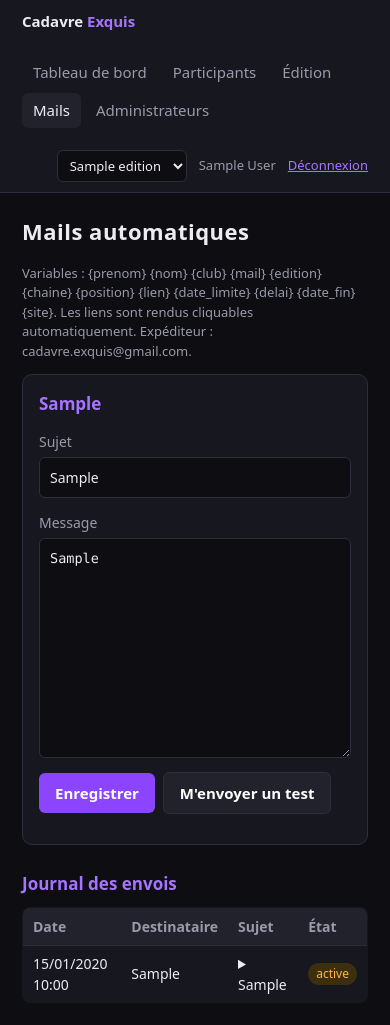
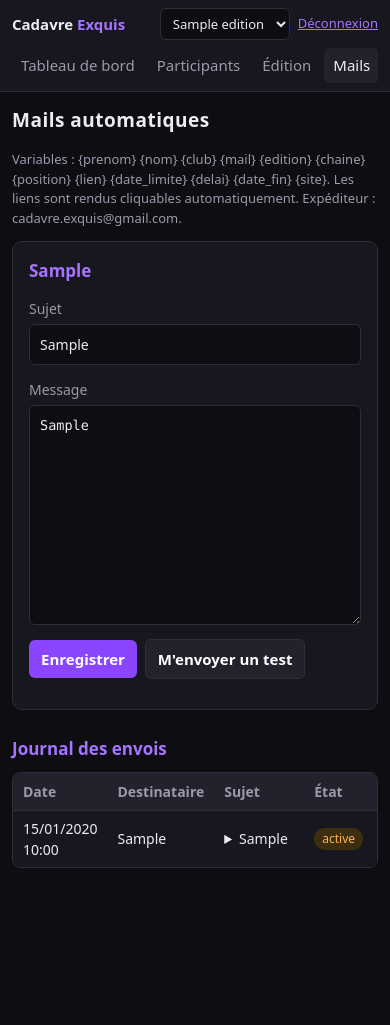
Before and after one commit to pschwaller69/CadavreExquis, a PHP site: page /admin/mails.php in a window 390 px wide. After the commit the page ends 868 px from the top, so only its background shows below. Run offline with PHP 8.4, Linux system fonts and the light colour scheme; the visitor is signed in with stand-in values (Sample User, id 1); tables that the repository leaves empty or names only in its code hold one stand-in row (values such as "Sample post"); some libraries are stand-ins or nearby versions.

Commit message:
Application installable sur téléphone (PWA) + affichage mobile
- manifest, icônes, service worker (page hors ligne, raccourcis)
- session conservée 30 jours (data/sessions)
- admin adapté aux petits écrans
- base_url par défaut : cadavreexquis.schwaller.art

Co-Authored-By: Claude Opus 5.5 <noreply@anthropic.com>
Claude-Session: https://claude.ai/code/session_01GGqRrvkVCv4JNv2UuA85qV

```diff
--- a/admin/login.php
+++ b/admin/login.php
@@ -15,7 +15,7 @@ if ($_SERVER['REQUEST_METHOD'] === 'POST') {
     $err = 'Identifiant ou mot de passe incorrect.';
 }
 ?><!doctype html><html lang="fr"><meta charset="utf-8"><meta name="viewport" content="width=device-width,initial-scale=1">
-<title>Connexion – Cadavre Exquis</title><link rel="stylesheet" href="../assets/style.css">
+<title>Connexion – Cadavre Exquis</title><link rel="stylesheet" href="../assets/style.css"><?= pwa_head() ?>
 <body class="public"><main class="carte" style="max-width:380px">
 <h1>Cadavre <span>Exquis</span></h1>
 <?php if (get('installe')): ?><p class="alerte ok">Compte créé. Pensez à supprimer install.php.</p><?php endif ?>
--- a/admin/presentation.php
+++ b/admin/presentation.php
@@ -22,6 +22,7 @@ foreach ($chaines as $ch) {
 }
 $n = count($pages);
 ?><!doctype html><html lang="fr"><meta charset="utf-8">
+<?= pwa_head() ?>
 <title>Présentation – <?= h($ed['nom']) ?></title>
 <style>
   @page { size: A4 landscape; margin: 0; }
--- a/assets/style.css
+++ b/assets/style.css
@@ -91,3 +91,24 @@ table.liste form { display: inline; }
 .panneau { background: var(--fond2); border: 1px solid var(--ligne); border-radius: 10px; padding: 16px; }
 .base-photo { max-height: 160px; border-radius: 4px; }
 @media (max-width: 900px) { .deux-col { grid-template-columns: 1fr; } }
+
+/* ---------- téléphone (application installée) */
+@media (max-width: 760px) {
+  .admin header.barre { padding: 8px 12px; gap: 8px; }
+  .admin header nav { order: 3; width: 100%; flex-wrap: nowrap; overflow-x: auto; -webkit-overflow-scrolling: touch; }
+  .admin header nav a { white-space: nowrap; padding: 6px 9px; }
+  .admin header .droite { gap: 8px; }
+  .admin header .droite > span { display: none; }
+  .admin main { padding: 14px 12px; }
+  .admin h1 { font-size: 19px; }
+  .stats { grid-template-columns: repeat(2, 1fr); }
+  .stat b { font-size: 20px; }
+  .grille-chaines { grid-template-columns: 1fr; }
+  table.liste { display: block; overflow-x: auto; -webkit-overflow-scrolling: touch; white-space: nowrap; }
+  table.liste td { white-space: normal; min-width: 90px; }
+  .actions .btn { padding: 8px 12px; }
+  .form .ligne { grid-template-columns: 1fr; }
+}
+@media (display-mode: standalone) {
+  body.public { padding-top: 16px; }
+}
--- a/config.sample.php
+++ b/config.sample.php
@@ -2,7 +2,7 @@
 // Copier ce fichier en config.php et l'adapter.
 return [
     // URL publique de l'application, sans / final
-    'base_url' => 'https://cadavre.ascs.fr',
+    'base_url' => 'https://cadavreexquis.schwaller.art',
 
     // Base de données : 'mysql' (o2switch) ou 'sqlite' (tests)
     'db' => [
@@ -37,7 +37,7 @@ return [
     'upload_max_mo'      => 30,
     'reduite_px'         => 2000, // plus grand côté de la version réduite (envoyée au suivant / projection)
 
-    // Clé pour lancer cron.php par URL (https://.../cron.php?key=...) si pas de cron en ligne de commande
+    // Clé pour lancer cron.php par URL (https://cadavreexquis.schwaller.art/cron.php?key=...) si pas de cron en ligne de commande
     'cron_key'           => 'changer-cette-cle-' . 'aleatoire',
 
     'timezone'           => 'Europe/Paris',
--- a/depot.php
+++ b/depot.php
@@ -30,7 +30,7 @@ $ch = $m ? chaine((int) $m['chaine_id']) : null;
 $ed = $ch ? edition((int) $ch['edition_id']) : null;
 $prec = $m ? photo_precedente($m) : null;
 ?><!doctype html><html lang="fr"><meta charset="utf-8"><meta name="viewport" content="width=device-width,initial-scale=1">
-<title>Cadavre Exquis – Dépôt</title><link rel="stylesheet" href="assets/style.css">
+<title>Cadavre Exquis – Dépôt</title><link rel="stylesheet" href="assets/style.css"><?= pwa_head() ?>
 <body class="public"><main class="carte large">
 <h1>Cadavre Exquis <span>Photographique</span></h1>
 
--- a/inc/bootstrap.php
+++ b/inc/bootstrap.php
@@ -95,9 +95,31 @@ function club_propre(string $s): string { return trim(preg_replace('/\s+/', ' ',
 function start_session(): void
 {
     if (session_status() === PHP_SESSION_ACTIVE) return;
+    // Sessions de 30 jours, dans un dossier propre à l'appli : on reste connecté dans l'appli installée sur le téléphone
+    $dir = DATA_DIR . '/sessions';
+    if (!is_dir($dir)) @mkdir($dir, 0700, true);
+    if (is_writable($dir)) session_save_path($dir);
+    ini_set('session.gc_maxlifetime', (string) (30 * 86400));
     session_name('cadavre');
-    session_set_cookie_params(['httponly' => true, 'samesite' => 'Lax', 'secure' => !empty($_SERVER['HTTPS'])]);
+    session_set_cookie_params(['lifetime' => 30 * 86400, 'path' => '/', 'httponly' => true, 'samesite' => 'Lax', 'secure' => !empty($_SERVER['HTTPS'])]);
     session_start();
+}
+
+/** Balises <head> pour l'application installable (PWA). */
+function pwa_head(): string
+{
+    $b = h(rtrim(cfg('base_url'), '/'));
+    return <<<HTML
+<link rel="manifest" href="$b/manifest.webmanifest">
+<meta name="theme-color" content="#17171f">
+<link rel="icon" type="image/png" href="$b/assets/icons/favicon.png">
+<link rel="apple-touch-icon" href="$b/assets/icons/apple-touch-icon.png">
+<meta name="apple-mobile-web-app-capable" content="yes">
+<meta name="mobile-web-app-capable" content="yes">
+<meta name="apple-mobile-web-app-status-bar-style" content="black">
+<meta name="apple-mobile-web-app-title" content="Cadavre Exquis">
+<script>if ('serviceWorker' in navigator) addEventListener('load', () => navigator.serviceWorker.register('$b/sw.js', {scope: '$b/'}));</script>
+HTML;
 }
 function csrf(): string
 {
--- a/inc/layout.php
+++ b/inc/layout.php
@@ -7,7 +7,7 @@ function entete(string $titre, string $actif = ''): void
     $menu = ['index' => 'Tableau de bord', 'participants' => 'Participants', 'edition' => 'Édition',
              'mails' => 'Mails', 'admins' => 'Administrateurs'];
     ?><!doctype html><html lang="fr"><meta charset="utf-8"><meta name="viewport" content="width=device-width,initial-scale=1">
-<title><?= h($titre) ?> – Cadavre Exquis</title><link rel="stylesheet" href="../assets/style.css">
+<title><?= h($titre) ?> – Cadavre Exquis</title><link rel="stylesheet" href="../assets/style.css"><?= pwa_head() ?>
 <body class="admin">
 <header class="barre">
   <a class="logo" href="index.php">Cadavre <span>Exquis</span></a>
--- a/index.php
+++ b/index.php
@@ -23,7 +23,7 @@ if ($ed && $_SERVER['REQUEST_METHOD'] === 'POST') {
 
 $clubs = q("SELECT club, COUNT(*) n FROM participants WHERE club IS NOT NULL AND club <> '' GROUP BY club ORDER BY club")->fetchAll(PDO::FETCH_COLUMN);
 ?><!doctype html><html lang="fr"><meta charset="utf-8"><meta name="viewport" content="width=device-width,initial-scale=1">
-<title>Inscription – Cadavre Exquis Photographique</title><link rel="stylesheet" href="assets/style.css">
+<title>Inscription – Cadavre Exquis Photographique</title><link rel="stylesheet" href="assets/style.css"><?= pwa_head() ?>
 <body class="public"><main class="carte">
 <h1>Cadavre Exquis <span>Photographique</span></h1>
 
--- a/install.php
+++ b/install.php
@@ -34,7 +34,7 @@ if (!$deja && $_SERVER['REQUEST_METHOD'] === 'POST' && $checks['Connexion base d
     }
 }
 ?><!doctype html><html lang="fr"><meta charset="utf-8"><meta name="viewport" content="width=device-width,initial-scale=1">
-<title>Installation</title><link rel="stylesheet" href="assets/style.css">
+<title>Installation</title><link rel="stylesheet" href="assets/style.css"><?= pwa_head() ?>
 <body class="public"><main class="carte">
 <h1>Installation du Cadavre Exquis</h1>
 <ul class="checks"><?php foreach ($checks as $k => $ok): ?><li class="<?= $ok ? 'ok' : 'ko' ?>"><?= $ok ? '✔' : '✘' ?> <?= h($k) ?></li><?php endforeach ?></ul>
```
Also changed, not shown: offline.html (added, +9 -0 lines), sw.js (added, +34 -0 lines), assets/icons/apple-touch-icon.png (added), assets/icons/favicon.png (added), assets/icons/icon-192.png (added), assets/icons/icon-512.png (added), assets/icons/maskable-192.png (added), assets/icons/maskable-512.png (added), manifest.webmanifest (added), 1 other file.
